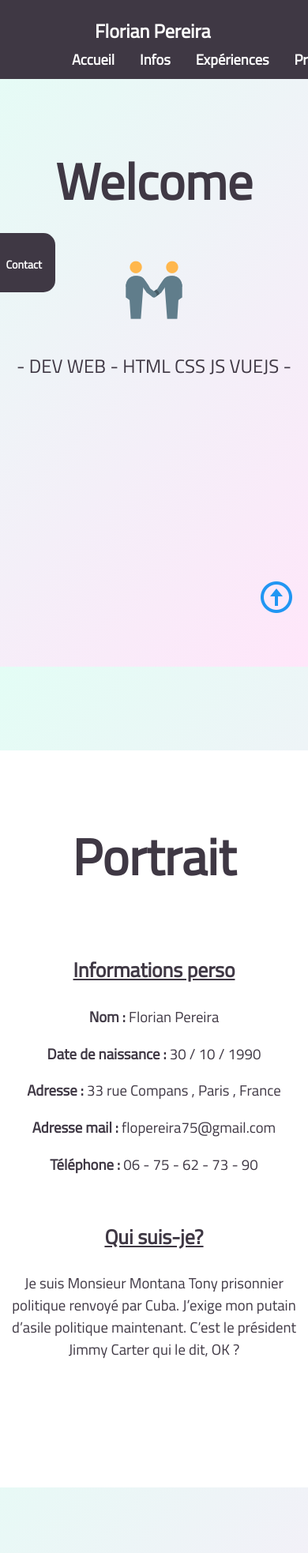
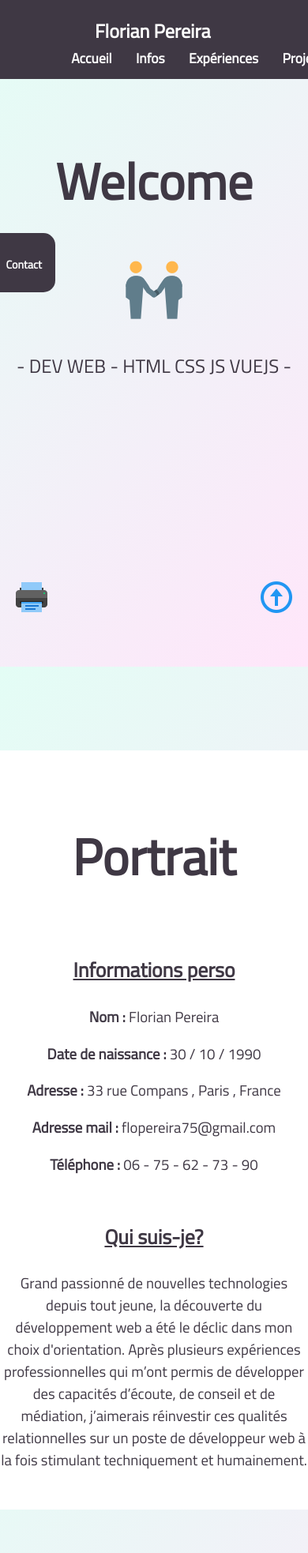
Before and after one commit to FloPereira75/flopereira75.github.io, a PHP site: page / in a window 390 px wide. Shown: the top 1966 px of the page at 79% size. Run offline with PHP 8.4, Linux system fonts and the light colour scheme.

Commit message:
fin peut etre

```diff
--- a/index.html
+++ b/index.html
@@ -47,7 +47,7 @@
                     <aside class="aside-droit">
                         <h3>Qui suis-je?</h3>
                         <img src="image/bio2.png" alt="biographie">
-                        <p>Je suis Monsieur Montana Tony prisonnier politique renvoyé par Cuba. J’exige mon putain d’asile politique maintenant. C’est le président Jimmy Carter qui le dit, OK ?</p><!-- CHANGER TEXTE -->
+                        <p>Grand passionné de nouvelles technologies depuis tout jeune, la découverte du développement web a été le déclic dans mon choix d'orientation. Après plusieurs expériences professionnelles qui m’ont permis de développer des capacités d’écoute, de conseil et de médiation, j’aimerais réinvestir ces qualités relationnelles sur un poste de développeur web à la fois stimulant techniquement et humainement.</p><!-- CHANGER TEXTE -->
                     </aside>
                 </div>
             </div>
@@ -79,7 +79,8 @@
                     </div>
                 </div>
             </div>
-            <a href="#"><img id="flchup" src="image/iconup.png" alt="fleche up"></a> <!-- FLECHE REMONTER HAUT DE PAGE -->
+            <a href="#"><img id="flchup" src="image/iconup.png" alt="fleche up"></a>
+            <a href="CV PDF/Profile.pdf" target="_blank"><img id="print-cv" src="image/printCV.png" title="Télécharger mon CV au format PDF" type= "application/pdf"></a>
             <div class="me-contacter">
                 <a href="mailto:flopereira75@gmail.com" target="_blank"><p>flopereira75@gmail.com</p></a>
                 <p id="cntct">Contact</p>
--- a/mobildesign.css
+++ b/mobildesign.css
@@ -31,6 +31,7 @@
         display: flex;
         justify-content: space-around;
         padding: 0;
+        font-size: 0.95em;
     }
     nav ul li {
         display: flex;
--- a/style.css
+++ b/style.css
@@ -20,7 +20,12 @@
     position: fixed;
     right: 1em;
     bottom: 4em;
-    z-index: 1;
+}
+
+#print-cv {
+    position: fixed;
+    left: 1em;
+    bottom: 4em;
 }
 
 .me-contacter {
@@ -137,7 +142,7 @@
     background-image: linear-gradient(-225deg, #E3FDF5 0%, #FFE6FA 100%);
     height: 65vh;
     width: 500px;
-    border-radius: 150px;
+    border-radius: 50px;
     position: relative;
     left: 75px;
     display: inline-block;
@@ -172,13 +177,12 @@
     background-image: linear-gradient(-225deg, #E3FDF5 0%, #FFE6FA 100%);
     height: 65vh;
     width: 500px;
-    border-radius: 150px;
+    border-radius: 50px;
     position: absolute;
     right: 75px;
     display: inline-block;
     transition: box-shadow .7s;
 }
-
 .wrap-bio:hover {
     box-shadow: 0 0 25px #3f3844;
 }
@@ -253,7 +257,7 @@
 }
 
 .cptence {
-    /* height: 70vh; */
+    height: 70vh;
     width: 400px;
     background-color: white;
     display: inline-block;
```
Also changed, not shown: image/printCV.png (added), 1 other file.
